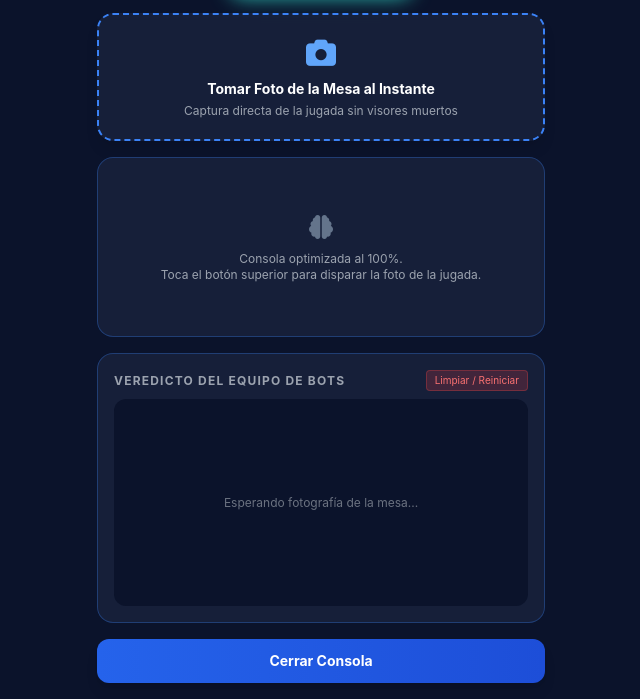
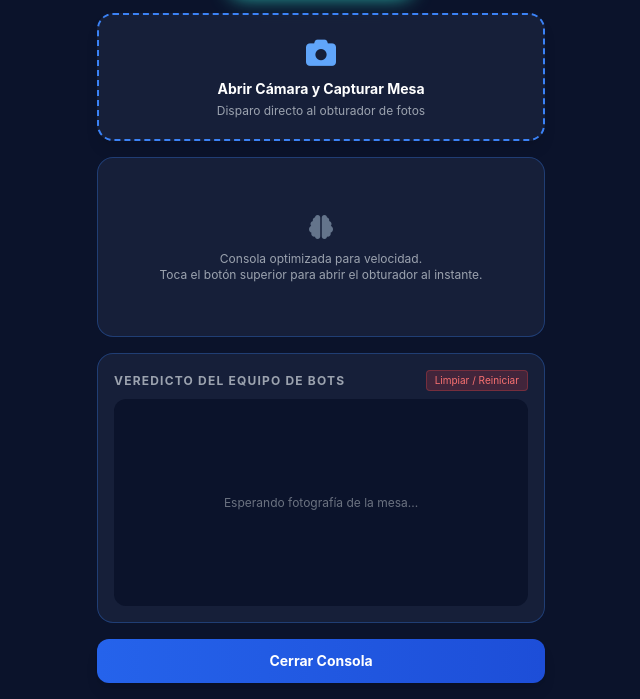
Before and after one commit to Robertlu1/consola-poker, a plain HTML site: page index.html in a window 1280 px wide. Shown: the part 101-800 px from the top of the page, without its empty margins (319-959 px from the left). Drawn offline with nearby package versions, Linux system fonts and the light colour scheme.

Commit message:
Update camera input and UI elements in index.html
Modified camera input to use direct capture and updated UI text.

```diff
--- a/index.html
+++ b/index.html
@@ -28,16 +28,16 @@
             </div>
         </div>
 
-        <!-- Formulario con Disparador de Cámara Limpio -->
+        <!-- Botón de Disparador Directo de Cámara Forzada -->
         <form id="pokerForm">
             <label for="cameraInput" class="glass-panel rounded-2xl p-5 text-center cursor-pointer mb-4 transition-all active:scale-95 border-dashed border-2 border-blue-500 block shadow-lg">
                 <i class="fa-solid fa-camera text-3xl text-blue-400 mb-2"></i>
-                <h3 class="text-sm font-bold text-white mb-1">Tomar Foto de la Mesa al Instante</h3>
-                <p class="text-xs text-gray-400">Captura directa de la jugada sin visores muertos</p>
+                <h3 class="text-sm font-bold text-white mb-1">Abrir Cámara y Capturar Mesa</h3>
+                <p class="text-xs text-gray-400">Disparo directo al obturador de fotos</p>
             </label>
 
-            <!-- Input nativo de hardware forzado a la cámara -->
-            <input type="file" id="cameraInput" name="cameraInput" accept="image/*" capture="environment" style="display: none;" onchange="handleImageAndAnalyze(event)">
+            <!-- Input modificado con captura de hardware exclusiva de cámara -->
+            <input type="file" id="cameraInput" name="cameraInput" accept="image/*" capture="camera" style="display: none;" onchange="handleImageAndAnalyze(event)">
         </form>
 
         <!-- Visor Limpio de la Captura Real -->
@@ -45,7 +45,7 @@
             <img id="snapshotPreview" alt="Jugada en Mesa" class="w-full h-48 object-cover rounded-xl hidden">
             <div id="placeholderView" class="text-center text-gray-400 text-xs py-6">
                 <i class="fa-solid fa-brain text-2xl text-slate-500 mb-2"></i>
-                <p>Consola optimizada al 100%.<br>Toca el botón superior para disparar la foto de la jugada.</p>
+                <p>Consola optimizada para velocidad.<br>Toca el botón superior para abrir el obturador al instante.</p>
             </div>
         </div>
 
```
